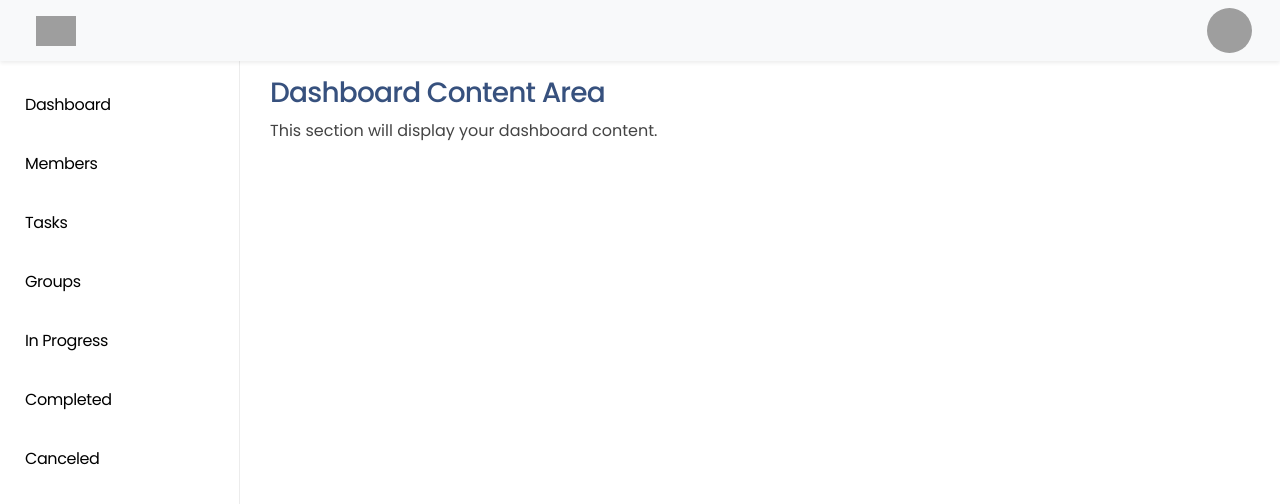
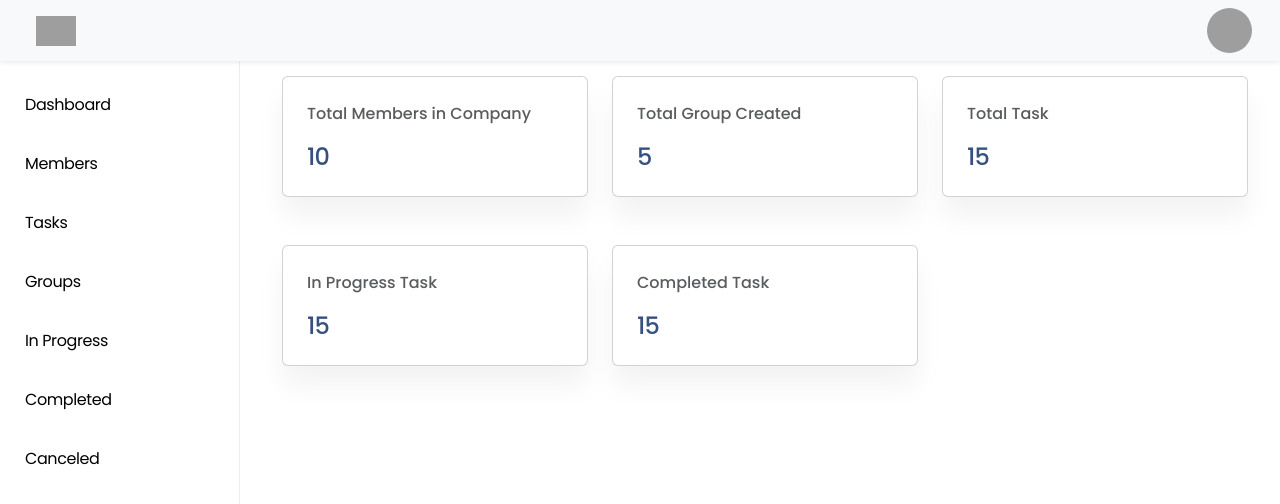
Before and after one commit to shafiul-isla710/task-manager-frontend, a Vue app: page /dashboard in a window 1280 px wide. Shown: the top 504 px of the page. Built offline with nearby package versions, Linux system fonts and the light colour scheme; grey boxes are pictures that could not be loaded.

Commit message:
dashboard setup

```diff
--- a/src/pages/dashboard/Dashboard.vue
+++ b/src/pages/dashboard/Dashboard.vue
@@ -1,5 +1,20 @@
 <script setup>
+import {useRouter} from "vue-router";
+import Swal from "sweetalert2";
 
+const router = useRouter();
+
+const memberList=(param)=>{
+  if(param === 'memberList'){
+    router.push("/member");
+  }
+  else if(param === 'groupList'){
+    router.push("/groups");
+  }
+  else if(param === 'taskList'){
+    router.push("/TaskList");
+  }
+}
 
 </script>
 
@@ -7,8 +22,79 @@
 
   <!-- Content -->
   <div class="content">
-    <h3>Dashboard Content Area</h3>
-    <p>This section will display your dashboard content.</p>
+    <div class="container">
+      <div class="row">
+        <div class="col-lg-4 mb-5">
+          <div @click.prevent="memberList('memberList')" class="card mini-stats-wid">
+            <div class="card-body">
+              <div class="d-flex">
+                <div class="flex-grow-1">
+                  <p class="text-muted fw-medium">Total Members in Company</p>
+                  <h4 class="mb-0">10</h4>
+                </div>
+              </div>
+            </div>
+          </div>
+        </div>
+        <!--card end -->
+
+        <div class="col-lg-4 mb-5">
+          <div @click.prevent="memberList('groupList')" class="card mini-stats-wid">
+            <div class="card-body">
+              <div class="d-flex">
+                <div class="flex-grow-1">
+                  <p class="text-muted fw-medium">Total Group Created</p>
+                  <h4 class="mb-0">5</h4>
+                </div>
+              </div>
+            </div>
+          </div>
+        </div>
+        <!--card end -->
+
+        <div class="col-lg-4 mb-5">
+          <div @click.prevent="memberList('taskList')" class="card mini-stats-wid">
+            <div class="card-body">
+              <div class="d-flex">
+                <div class="flex-grow-1">
+                  <p class="text-muted fw-medium">Total Task</p>
+                  <h4 class="mb-0">15</h4>
+                </div>
+              </div>
+            </div>
+          </div>
+        </div>
+        <!--card end -->
+
+        <div class="col-lg-4 mb-5">
+          <div class="card mini-stats-wid">
+            <div class="card-body">
+              <div class="d-flex">
+                <div class="flex-grow-1">
+                  <p class="text-muted fw-medium">In Progress Task</p>
+                  <h4 class="mb-0">15</h4>
+                </div>
+              </div>
+            </div>
+          </div>
+        </div>
+        <!--card end -->
+
+        <div class="col-lg-4 mb-5">
+          <div class="card mini-stats-wid">
+            <div class="card-body">
+              <div class="d-flex">
+                <div class="flex-grow-1">
+                  <p class="text-muted fw-medium">Completed Task</p>
+                  <h4 class="mb-0">15</h4>
+                </div>
+              </div>
+            </div>
+          </div>
+        </div>
+        <!--card end -->
+      </div>
+    </div>
   </div>
 </template>
 
```
